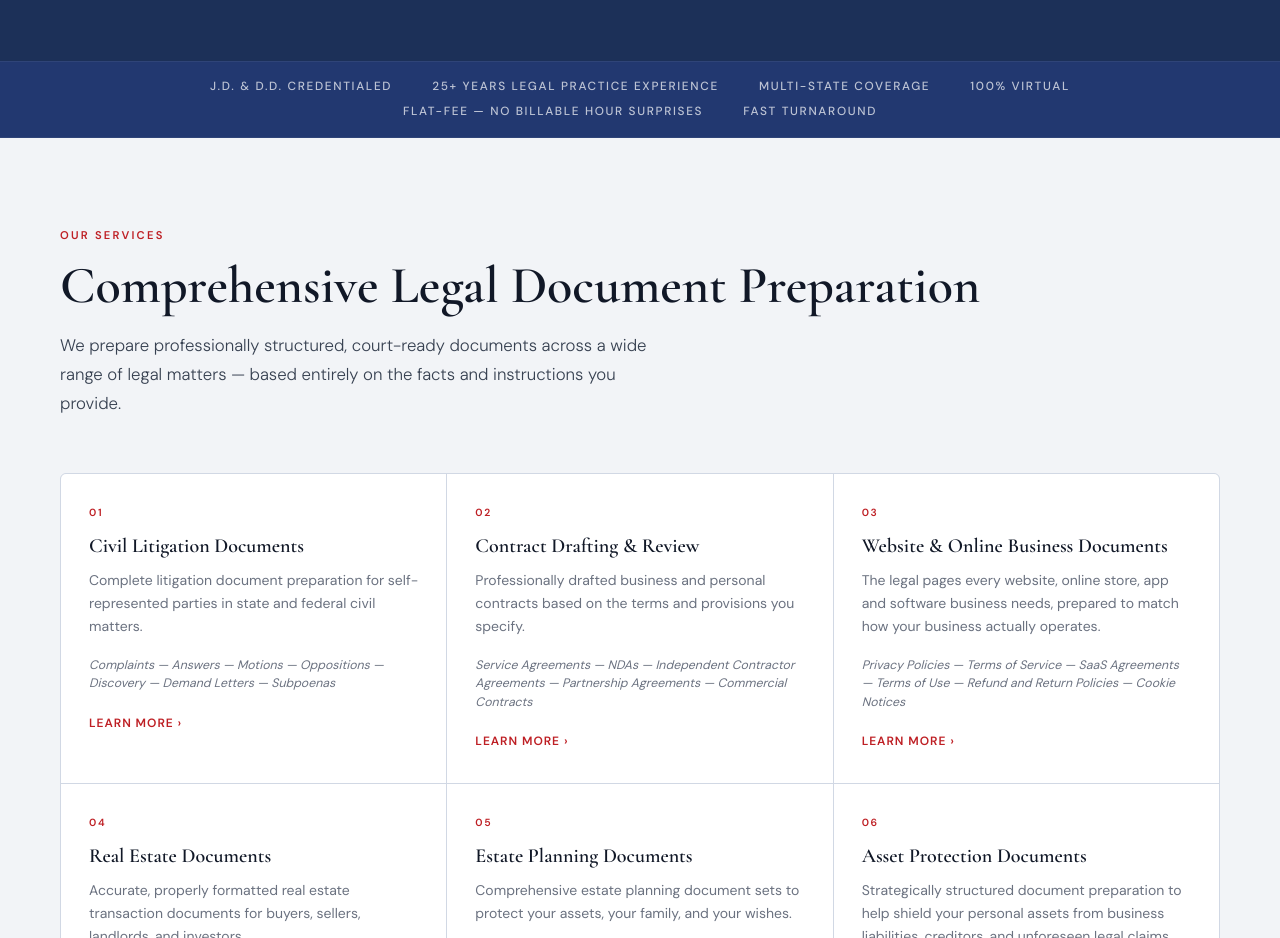
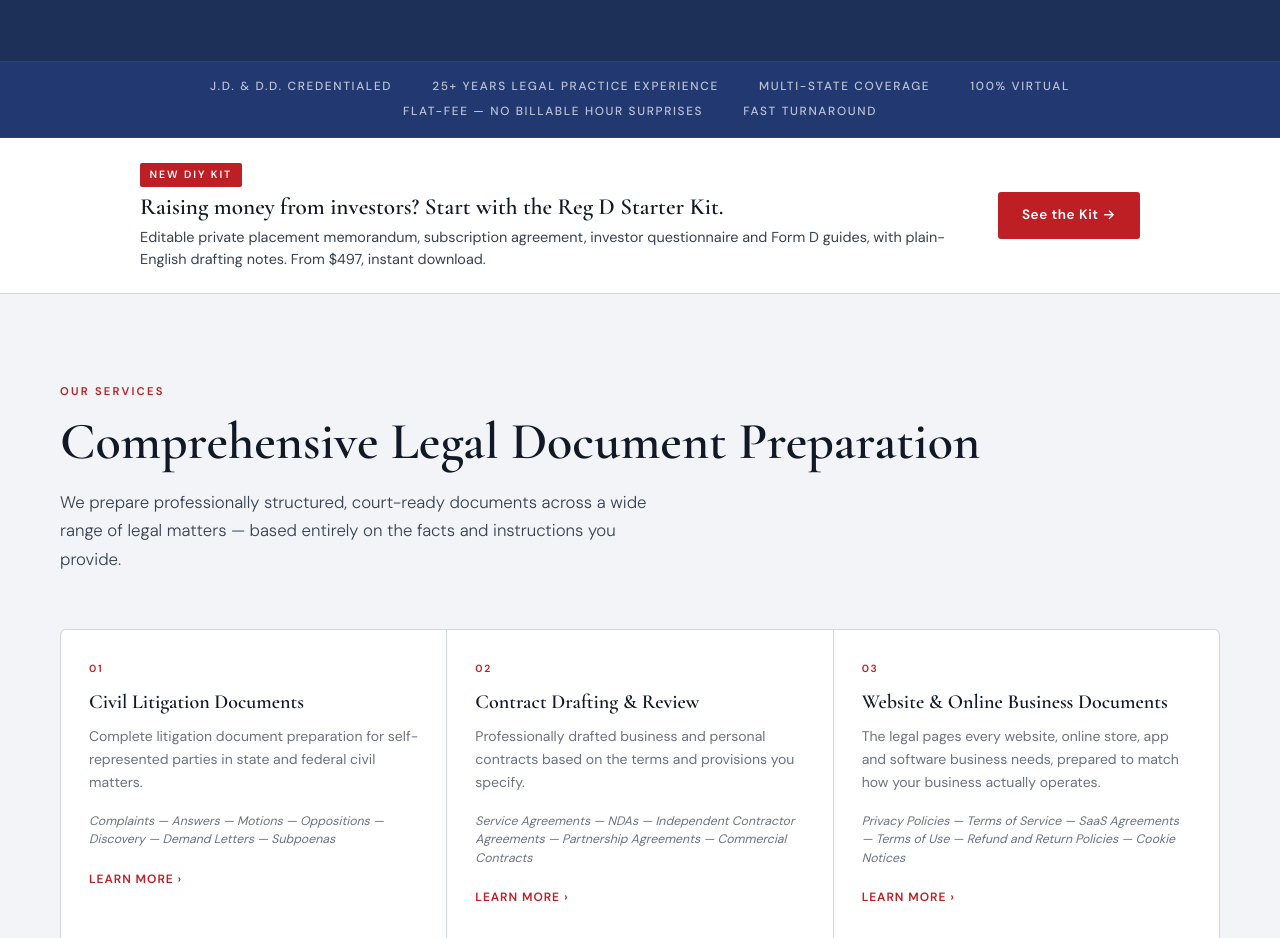
Before and after one commit to TheJurisInstitute/thejurisinstitute-site, a plain HTML site: page index.html in a window 1280 px wide. Shown: the part 800-1738 px from the top of the page. Drawn offline with nearby package versions, Linux system fonts and the light colour scheme.

Commit message:
Promote Reg D Starter Kit on homepage and Business Formation page
Co-Authored-By: Claude Opus 5.5 <noreply@anthropic.com>
Claude-Session: https://claude.ai/code/session_01792R49zink6MsrrAYuAtXz

```diff
--- a/index.html
+++ b/index.html
@@ -281,6 +281,28 @@ footer{background:#090D09;padding:2.5rem max(20px,env(safe-area-inset-right,0px)
     <span class="trust-item">100% Virtual</span>
     <span class="trust-item">Flat-Fee &mdash; No Billable Hour Surprises</span>
     <span class="trust-item">Fast Turnaround</span>
+  </div>
+</div>
+
+<!-- DIY KIT PROMO -->
+<style id="tji-kit-promo">
+.kit-promo{background:var(--surface);border-bottom:1px solid var(--border);padding:1.4rem max(20px,env(safe-area-inset-right,0px));padding-left:max(20px,env(safe-area-inset-left,0px))}
+.kit-promo-inner{max-width:1000px;margin:0 auto;display:flex;align-items:center;justify-content:space-between;gap:1rem 2rem;flex-wrap:wrap}
+.kit-promo-text{min-width:0;flex:1 1 420px}
+.kit-promo-tag{display:inline-block;background:var(--red);color:#fff;font-size:0.66rem;font-weight:700;letter-spacing:0.18em;text-transform:uppercase;padding:0.2rem 0.6rem;border-radius:2px;margin-bottom:0.45rem}
+.kit-promo-title{font-family:var(--font-display);font-size:1.45rem;font-weight:600;color:var(--ink);line-height:1.2}
+.kit-promo-sub{font-size:0.9rem;color:var(--ink-2);margin-top:0.25rem;line-height:1.55}
+.kit-promo-btn{display:inline-block;background:var(--red);color:#fff;padding:0.75rem 1.5rem;border-radius:3px;text-decoration:none;font-weight:600;font-size:0.85rem;letter-spacing:0.04em;white-space:nowrap}
+.kit-promo-btn:hover{opacity:0.88}
+</style>
+<div class="kit-promo">
+  <div class="kit-promo-inner">
+    <div class="kit-promo-text">
+      <span class="kit-promo-tag">New DIY Kit</span>
+      <p class="kit-promo-title">Raising money from investors? Start with the Reg D Starter Kit.</p>
+      <p class="kit-promo-sub">Editable private placement memorandum, subscription agreement, investor questionnaire and Form D guides, with plain-English drafting notes. From $497, instant download.</p>
+    </div>
+    <a href="reg-d-starter-kit.html" class="kit-promo-btn">See the Kit &rarr;</a>
   </div>
 </div>
 
```
Also changed, not shown: business-formation.html (+7 -0 lines).
